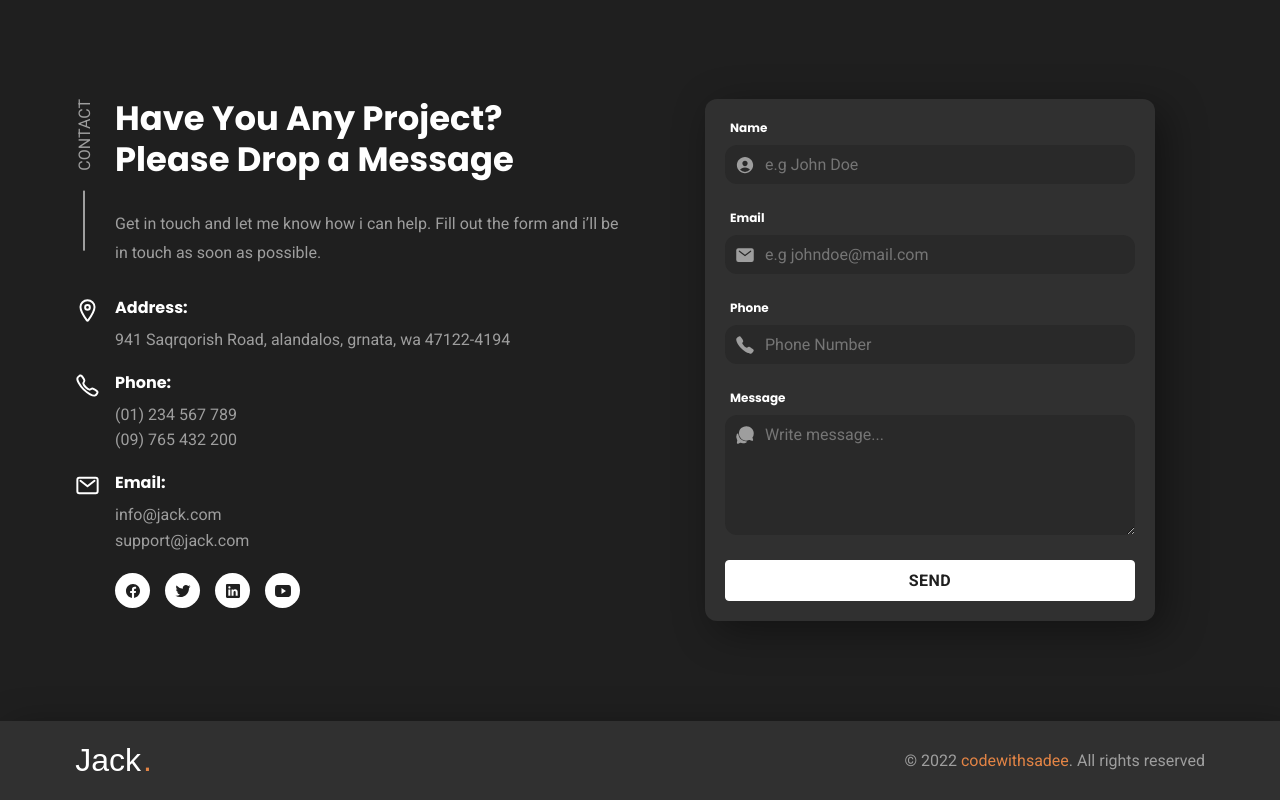
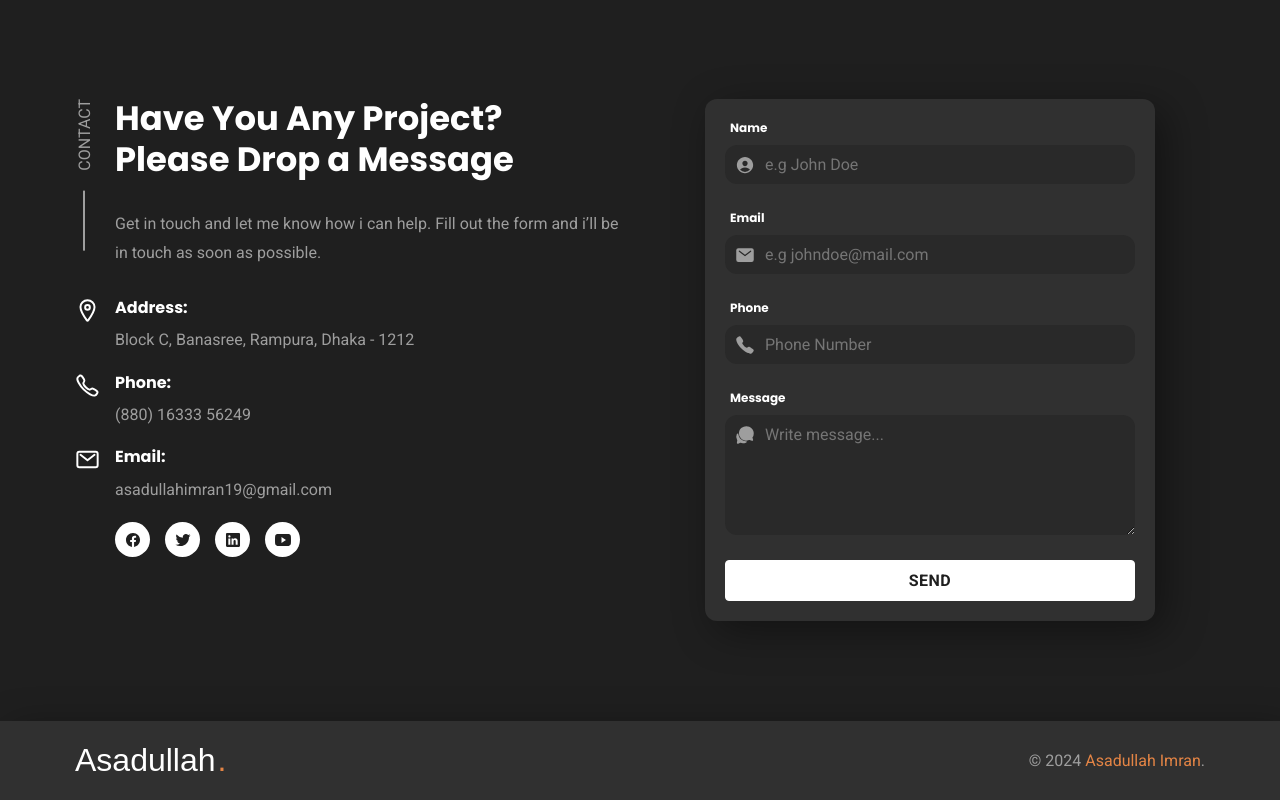
Before and after one commit to Asadullah-Imran/Asadullah-Imran.github.io, a plain HTML site: page index.html in a window 1280 px wide. Shown: the part 3261-4061 px from the top of the page. Drawn offline with nearby package versions, Linux system fonts and the light colour scheme; a web font is replaced by a local one.

Commit message:
a littile info added

```diff
--- a/index.html
+++ b/index.html
@@ -736,7 +736,7 @@
                   <h3 class="h4 contact-item-title">Address:</h3>
 
                   <address class="contact-info">
-                    941 Saqrqorish Road, alandalos, grnata, wa 47122-4194
+                    Block C, Banasree, Rampura, Dhaka - 1212
                   </address>
                 </div>
               </li>
@@ -749,12 +749,8 @@
                 <div class="wrapper">
                   <h3 class="h4 contact-item-title">Phone:</h3>
 
-                  <a href="tel:01234567789" class="contact-info"
-                    >(01) 234 567 789</a
-                  >
-
-                  <a href="tel:09765432200" class="contact-info"
-                    >(09) 765 432 200</a
+                  <a href="tel:8801633356249" class="contact-info"
+                    >(880) 16333 56249</a
                   >
                 </div>
               </li>
@@ -767,12 +763,10 @@
                 <div class="wrapper">
                   <h3 class="h4 contact-item-title">Email:</h3>
 
-                  <a href="mailto:info@jack.com" class="contact-info"
-                    >info@jack.com</a
-                  >
-
-                  <a href="mailto:support@jack.com" class="contact-info"
-                    >support@jack.com</a
+                  <a
+                    href="mailto:asadullahimran19@gmail.com"
+                    class="contact-info"
+                    >asadullahimran19@gmail.com</a
                   >
                 </div>
               </li>
@@ -896,12 +890,10 @@
     <footer class="footer">
       <div class="container">
         <p class="h1 logo">
-          <a href="#"> Jack<span>.</span> </a>
+          <a href="#"> Asadullah<span>.</span> </a>
         </p>
 
-        <p class="copyright">
-          &copy; 2022 <a href="#">codewithsadee</a>. All rights reserved
-        </p>
+        <p class="copyright">&copy; 2024 <a href="#">Asadullah Imran</a>.</p>
       </div>
     </footer>
 
```
